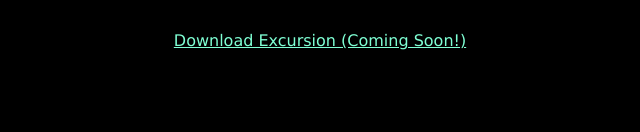
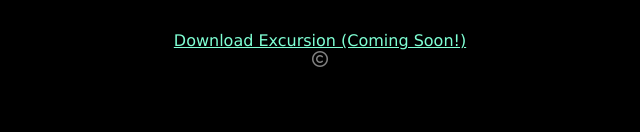
Before and after one commit to jeremaquai/excursion, a plain HTML site: page index.html in a window 1280 px wide. Shown: the part 1568-1700 px from the top of the page, 320-960 px from the left. Drawn offline with Linux system fonts and the light colour scheme.

Commit message:
another try

```diff
--- a/resources/css/style.css
+++ b/resources/css/style.css
@@ -50,3 +50,7 @@ a {
     font-size: 21px;
     color: gray;
 }
+
+.footer  i {
+    color: gray;
+}
```
